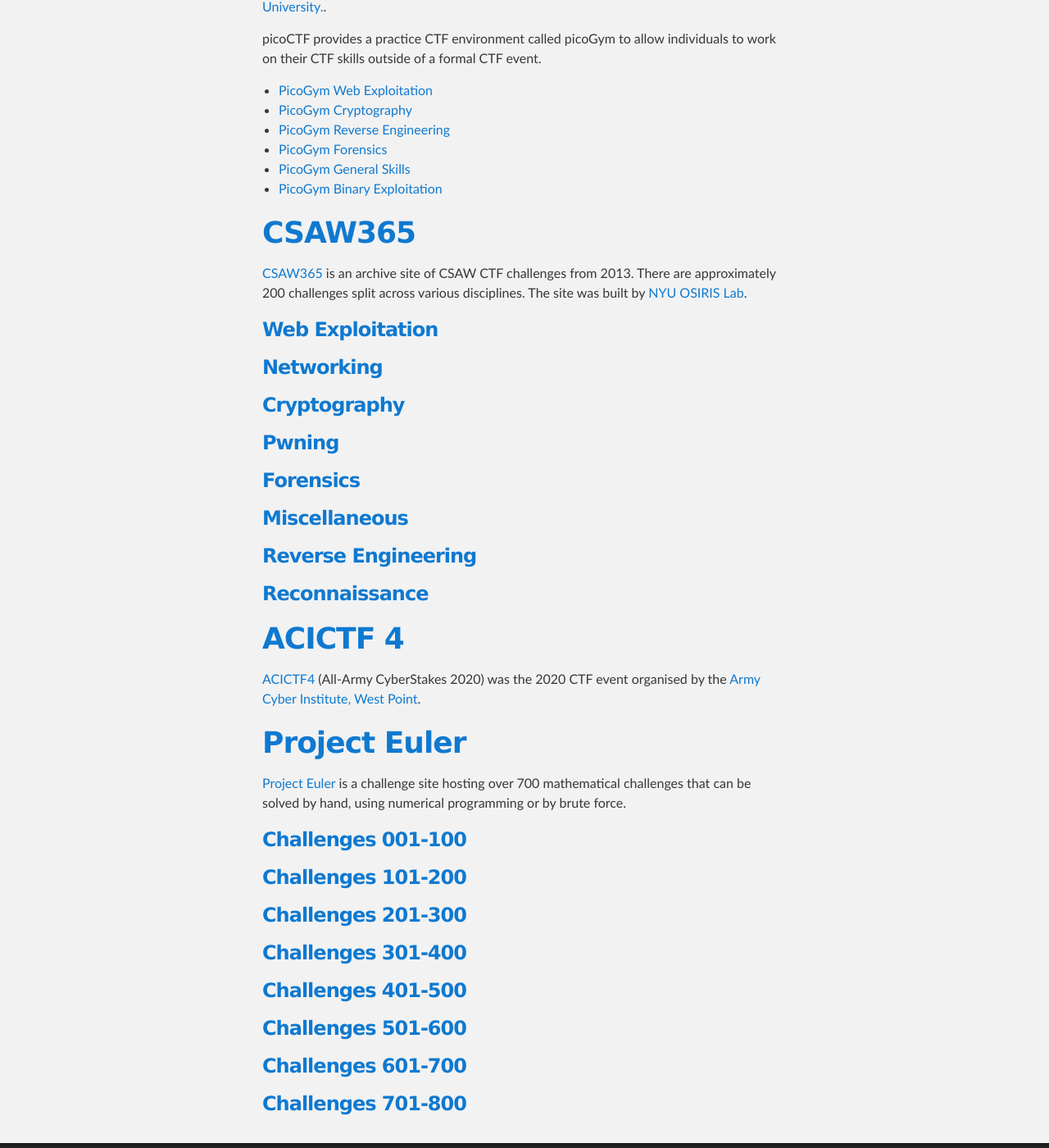
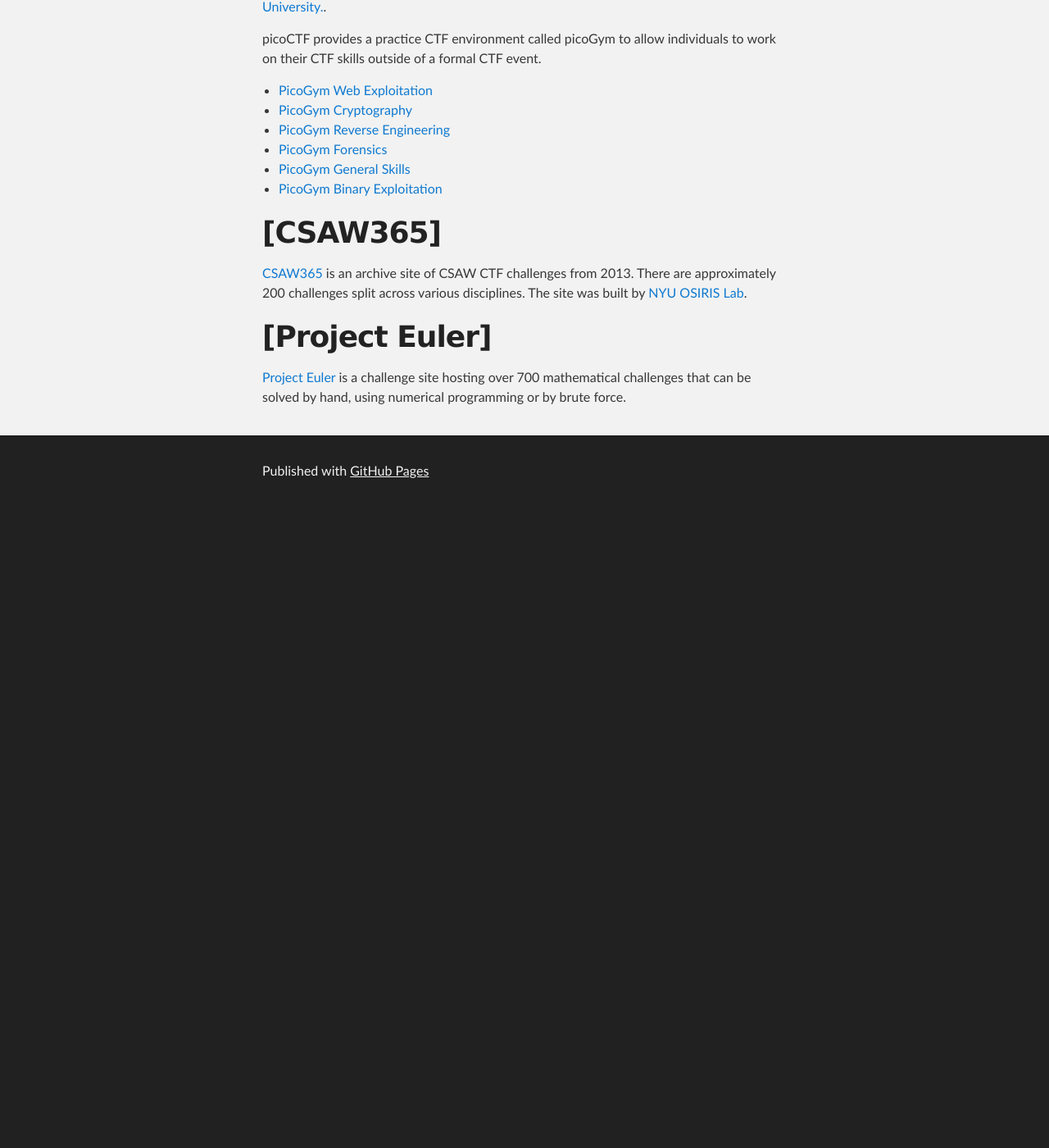
Before and after one commit to djm89uk/djm89uk.github.io, a Jekyll site: the page built from index.md, in a window 1280 px wide and 1400 px high, scrolled down 479 px. Shown: the whole window at 82% size. Built offline with Jekyll 4.4.1, drawn with Linux system fonts in a browser that asks for light colours; our own code applies the rules of GitHub Pages for plain Markdown files; after the commit the page ends 1100 px from its top, so only the background shows below that.

Commit message:
Update index.md

```diff
--- a/index.md
+++ b/index.md
@@ -14,31 +14,9 @@ picoCTF provides a practice CTF environment called picoGym to allow individuals
 - [PicoGym General Skills](./picogym_gs.md)
 - [PicoGym Binary Exploitation](./picogym_be.md)
 
-# [CSAW365](./csaw.md)
+# [CSAW365]
 
 [CSAW365](https://365.csaw.io/) is an archive site of CSAW CTF challenges from 2013.  There are approximately 200 challenges split across various disciplines.  The site was built by [NYU OSIRIS Lab](https://www.osiris.cyber.nyu.edu/).
 
-### [Web Exploitation](./csaw_we.md)
-### [Networking](./csaw_n.md)
-### [Cryptography](./csaw_c.md)
-### [Pwning](./csaw_p.md)
-### [Forensics](./csaw_f.md)
-### [Miscellaneous](./csaw_m.md)
-### [Reverse Engineering](./csaw_re.md)
-### [Reconnaissance](./csaw_r.md)
-
-# [ACICTF 4](./acictf4.md)
-
-[ACICTF4](https://www.acictf.com/) (All-Army CyberStakes 2020) was the 2020 CTF event organised by the [Army Cyber Institute, West Point](https://cyber.army.mil/).
-
-# [Project Euler](./euler.md)
+# [Project Euler]
 [Project Euler](https://projecteuler.net/) is a challenge site hosting over 700 mathematical challenges that can be solved by hand, using numerical programming or by brute force.
-
-### [Challenges 001-100](./euler_0.md)
-### [Challenges 101-200](./euler_1.md)
-### [Challenges 201-300](./euler_2.md)
-### [Challenges 301-400](./euler_3.md)
-### [Challenges 401-500](./euler_4.md)
-### [Challenges 501-600](./euler_5.md)
-### [Challenges 601-700](./euler_6.md)
-### [Challenges 701-800](./euler_7.md)
```
